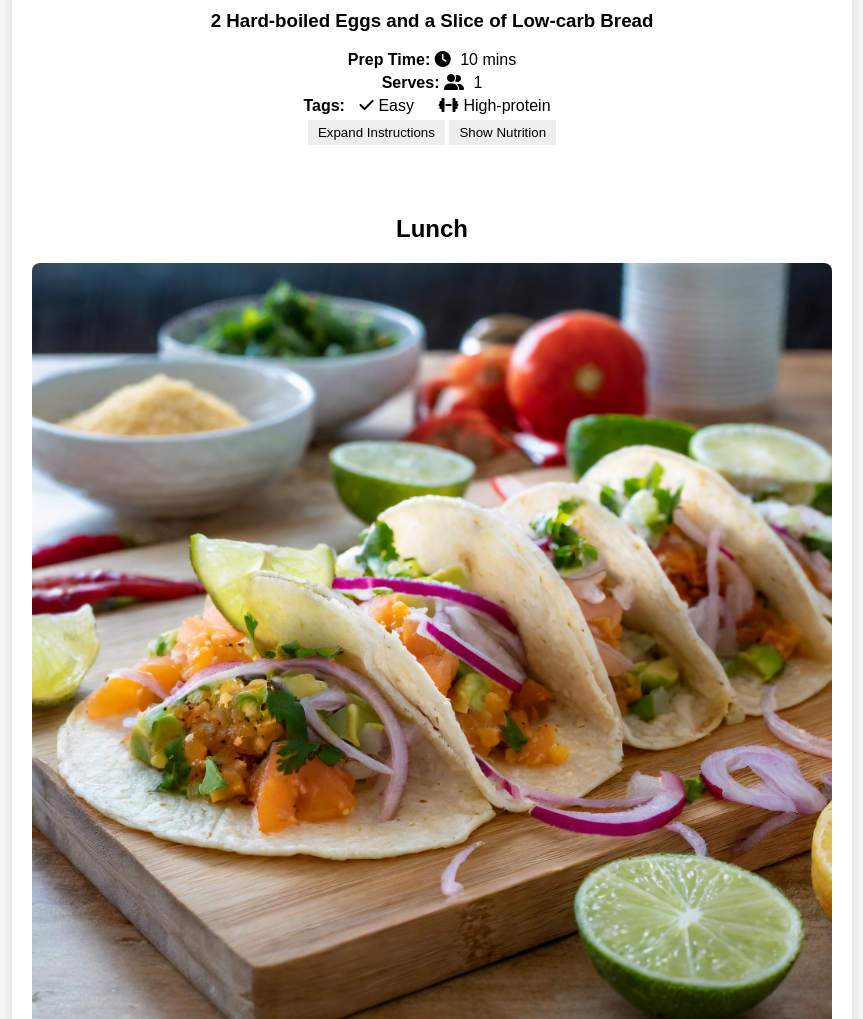
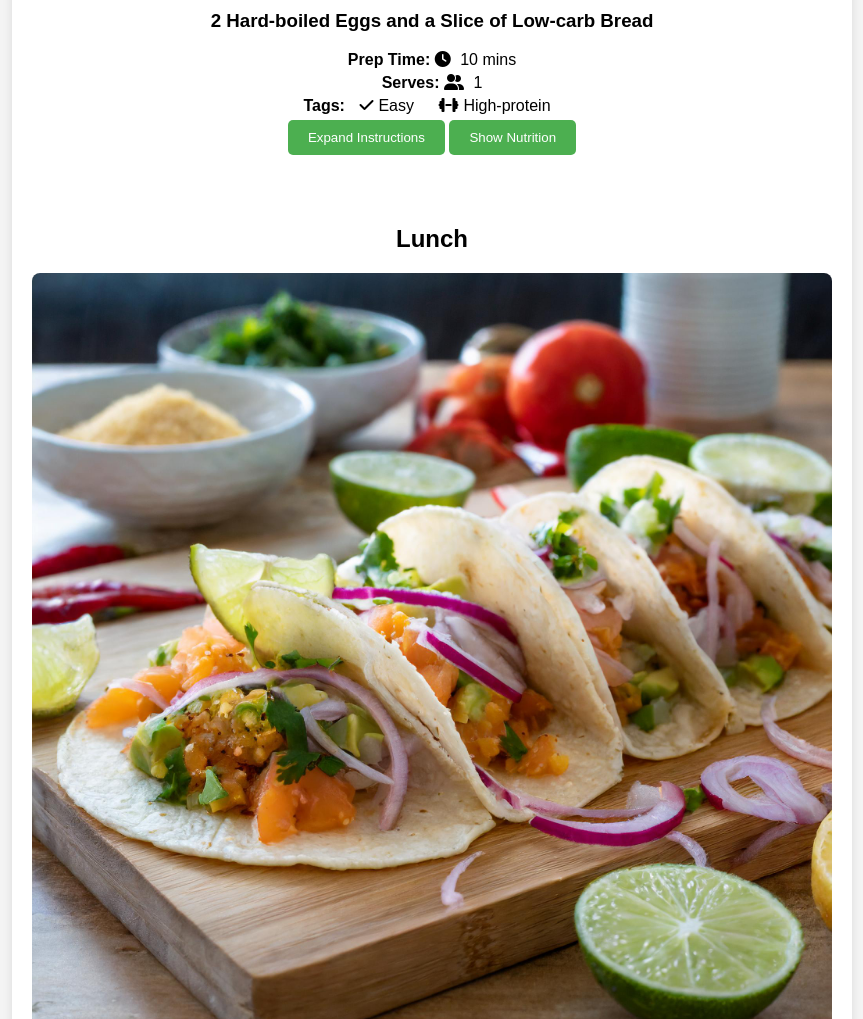
Before and after one commit to vvagraphics/meal_plan_recipe, a plain HTML site: page index.html in a window 1280 px wide. Shown: the part 1402-2421 px from the top of the page, without its empty margins (208-1071 px from the left). Drawn offline with Linux system fonts and the light colour scheme.

Commit message:
button changes

```diff
--- a/style.css
+++ b/style.css
@@ -47,12 +47,32 @@ body {
   text-align: center;
 }
 
-.expand-button,
+/* .expand-button,
 .expand-nutrition {
   background-color: #eee;
   border: none;
   padding: 5px 10px;
   cursor: pointer;
+} */
+
+.expand-button,
+.expand-nutrition {
+  background-color: #4caf50;
+  border: none;
+  color: white;
+  padding: 10px 20px;
+  text-align: center;
+  text-decoration: none;
+  display: inline-block;
+  border-radius: 5px;
+  cursor: pointer;
+  transition: background-color 0.3s, box-shadow 0.3s;
+}
+
+.expand-button:hover,
+.expand-nutrition:hover {
+  background-color: #3e8e41;
+  box-shadow: 0 4px 6px rgba(0, 0, 0, 0.15);
 }
 
 .meal-section {
```
